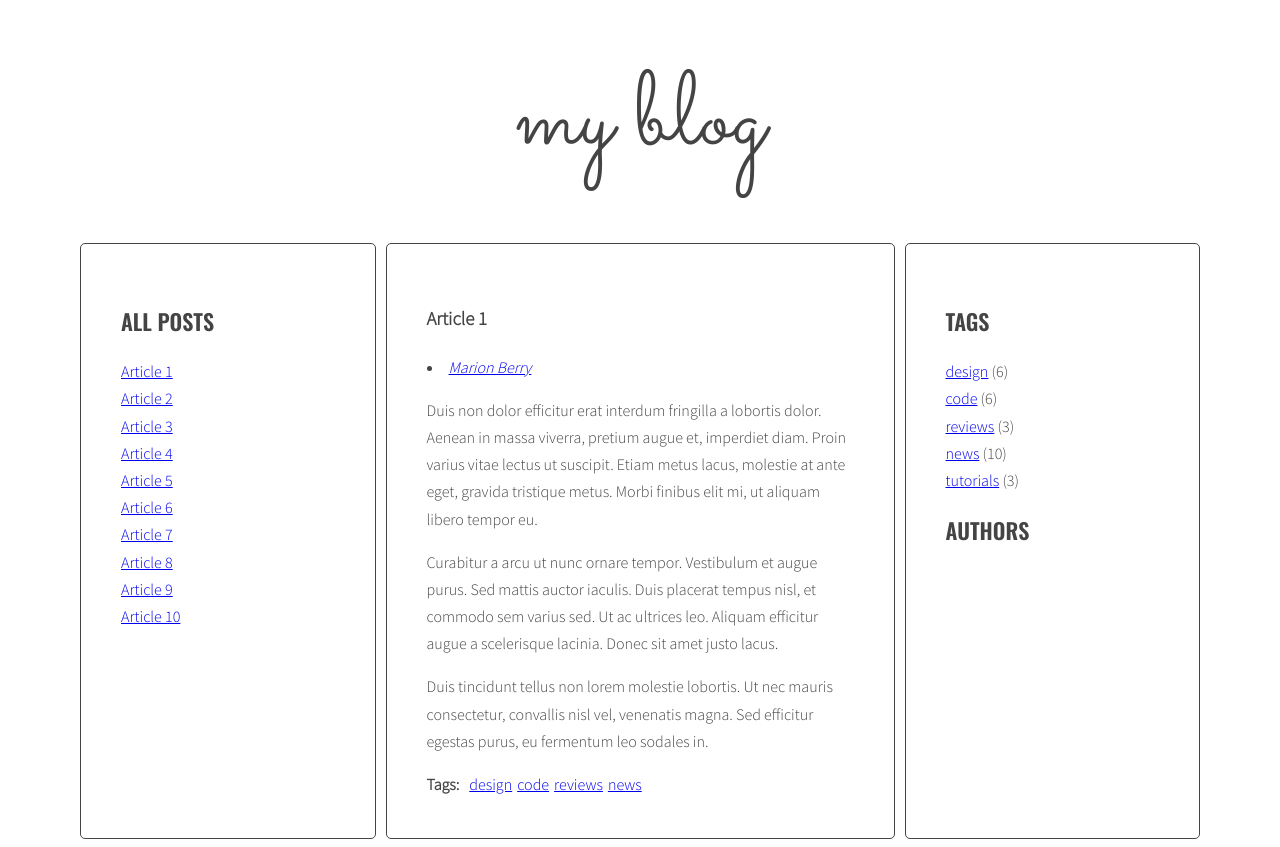
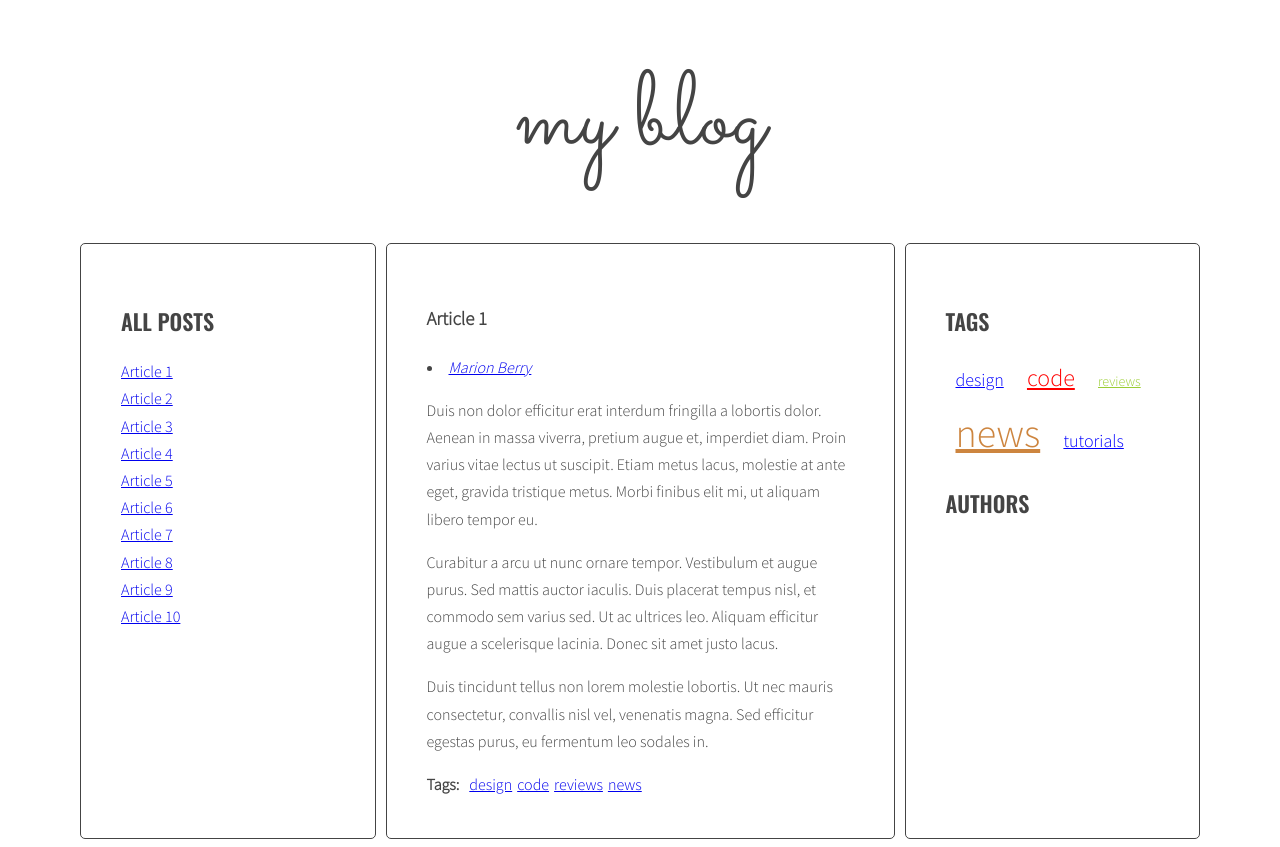
Before and after one commit to AdrianNiezgoda/javascript-blog, a website: page index.html in a window 1280 px wide. Drawn offline with nearby package versions, Linux system fonts and the light colour scheme.

Commit message:
Add style to tagList

```diff
--- a/index.html
+++ b/index.html
@@ -114,7 +114,7 @@
                                 </ul>
                             </div>
                         </article>
-                        <article class="post" id="article-8" data-tags="design reviews news" data-author="Theo Tabby">
+                        <article class="post" id="article-8" data-tags="design news" data-author="Theo Tabby">
                             <h3 class="post-title">Article 8</h3>
                             <p class="post-author"></p>
                             <div class="post-content">
@@ -142,7 +142,7 @@
                                 </ul>
                             </div>
                         </article>
-                        <article class="post" id="article-10" data-tags="design news" data-author="George Tuxedo">
+                        <article class="post" id="article-10" data-tags="news tutorials" data-author="George Tuxedo">
                             <h3 class="post-title">Article 10</h3>
                             <p class="post-author"></p>
                             <div class="post-content">
--- a/js/script.js
+++ b/js/script.js
@@ -148,7 +148,7 @@
       const tagLinkHTML = calculateTagClass(allTags[tag], tagsParams);
       console.log('tagLinkHTML:', tagLinkHTML);
 
-      allTagsHTML += '<li><a href="#tag-' + tag + '" class="tag-size-' + tagLinkHTML + '">' + tag  + '</a>'+ ' (' + allTags[tag] + ')</li> ';
+      allTagsHTML += '<li><a href="#tag-' + tag + '" class="tag-size-' + tagLinkHTML + '">' + tag  + '</a></li> ';
     }
     /* [NEW] END LOOP: for each tag in allTags: */
 
--- a/sass/style.scss
+++ b/sass/style.scss
@@ -92,6 +92,35 @@ body {
   }
 }
 
+.tag-size-1 {
+  font-size: 14px;
+  color: yellowgreen;
+}
+
+.tag-size-2 {
+  font-size: 18px;
+  color: blue;
+}
+
+.tag-size-3 {
+  font-size: 24px;
+  color: red;
+}
+
+.tag-size-4 {
+  font-size: 32px;
+  color: teal;
+}
+
+.tag-size-5 {
+  font-size: 40px;
+  color: peru;
+}
+
+.tags li {
+  display: inline-block;
+  padding: 0 10px;
+}
 /* Authors */
 
 .authors {
```
Also changed, not shown: css/style.css, 1 other file.
